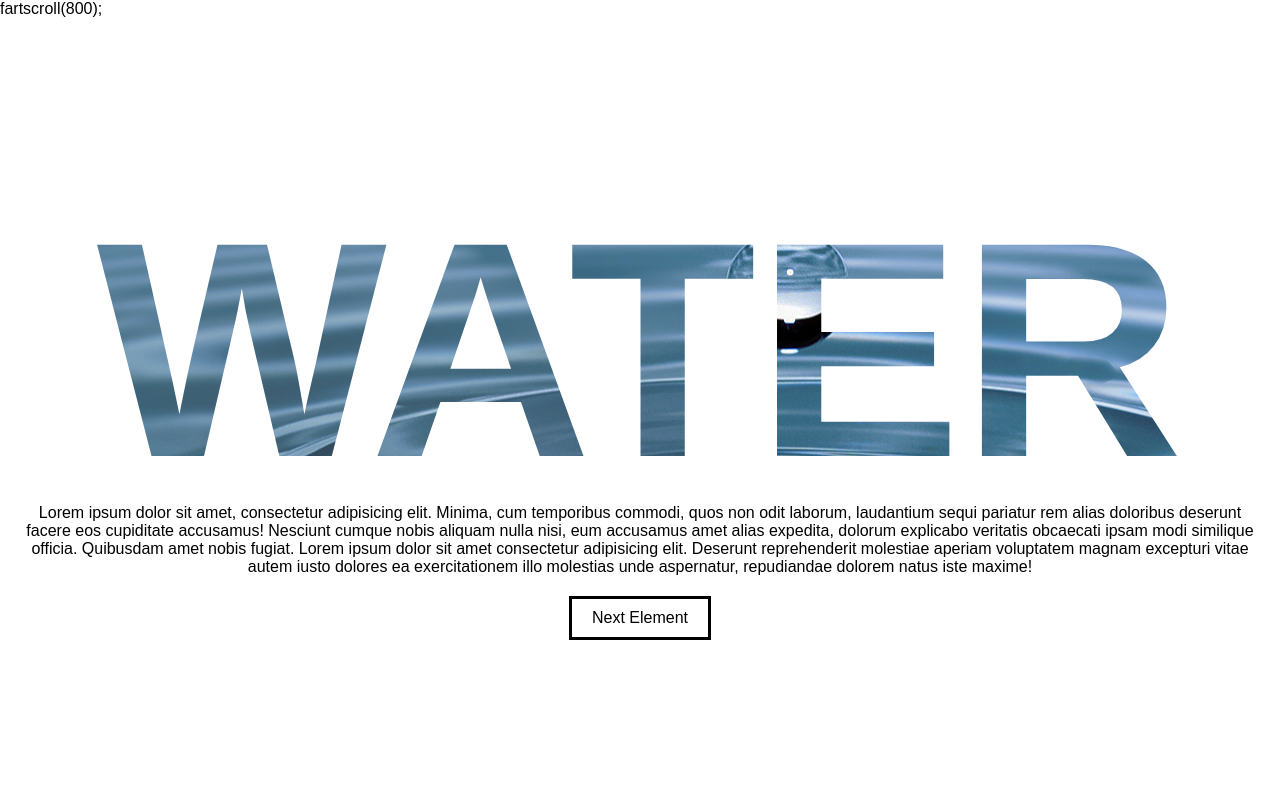
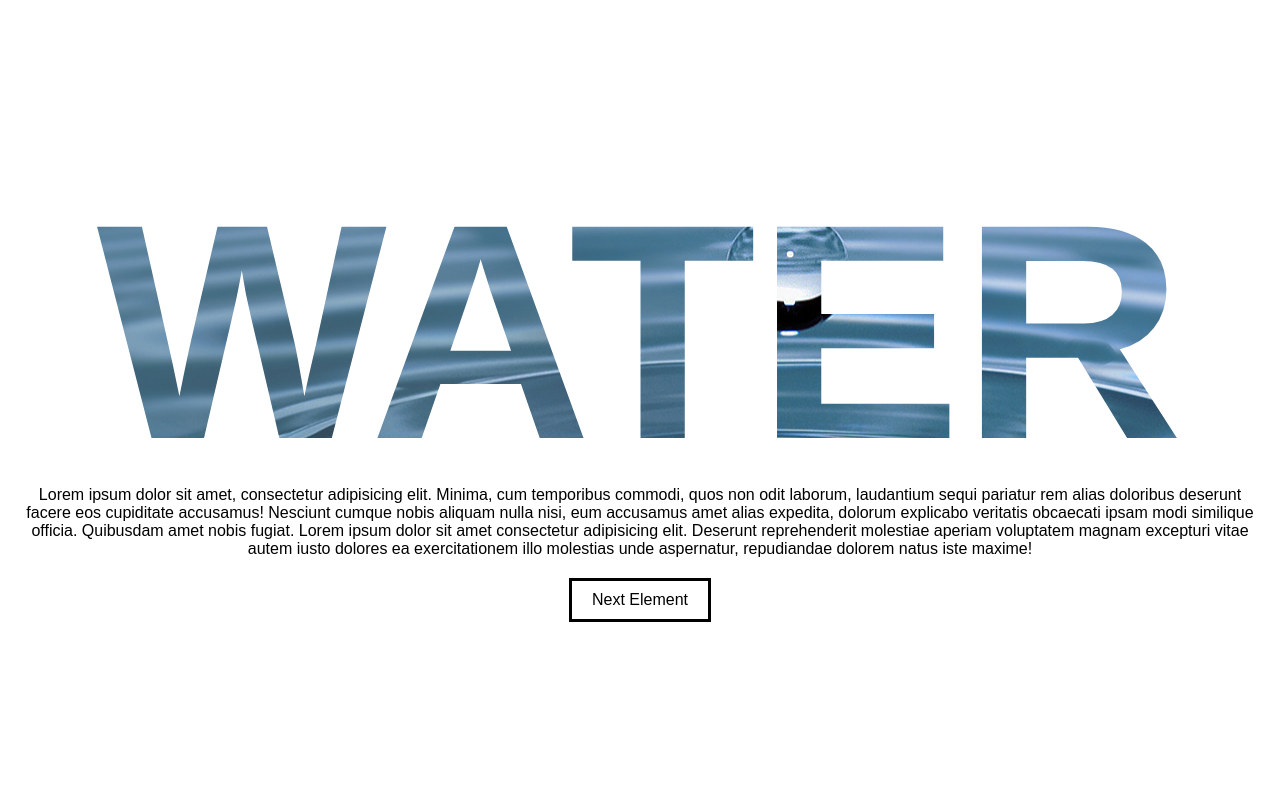
Before and after one commit to oluwajolasun/parallax-header, a plain HTML site: page index.html in a window 1280 px wide. Shown: the top 800 px of the page. Drawn offline with Linux system fonts and the light colour scheme.

Commit message:
Update index.html

```diff
--- a/index.html
+++ b/index.html
@@ -8,7 +8,6 @@
     <title>Document</title>
 </head>
 <body>
-    fartscroll(800);
     <section id="water">
         <div class="content">
             <h2>WATER</h2>
```
